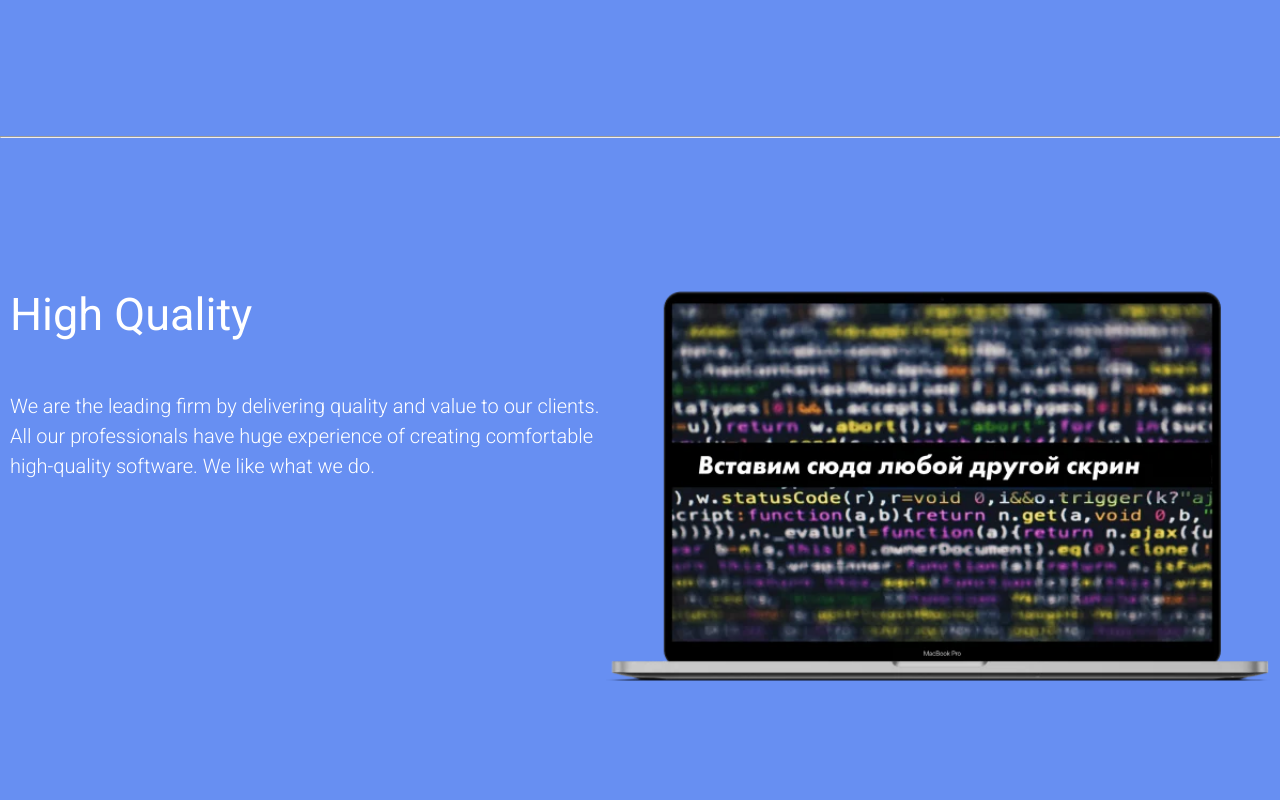
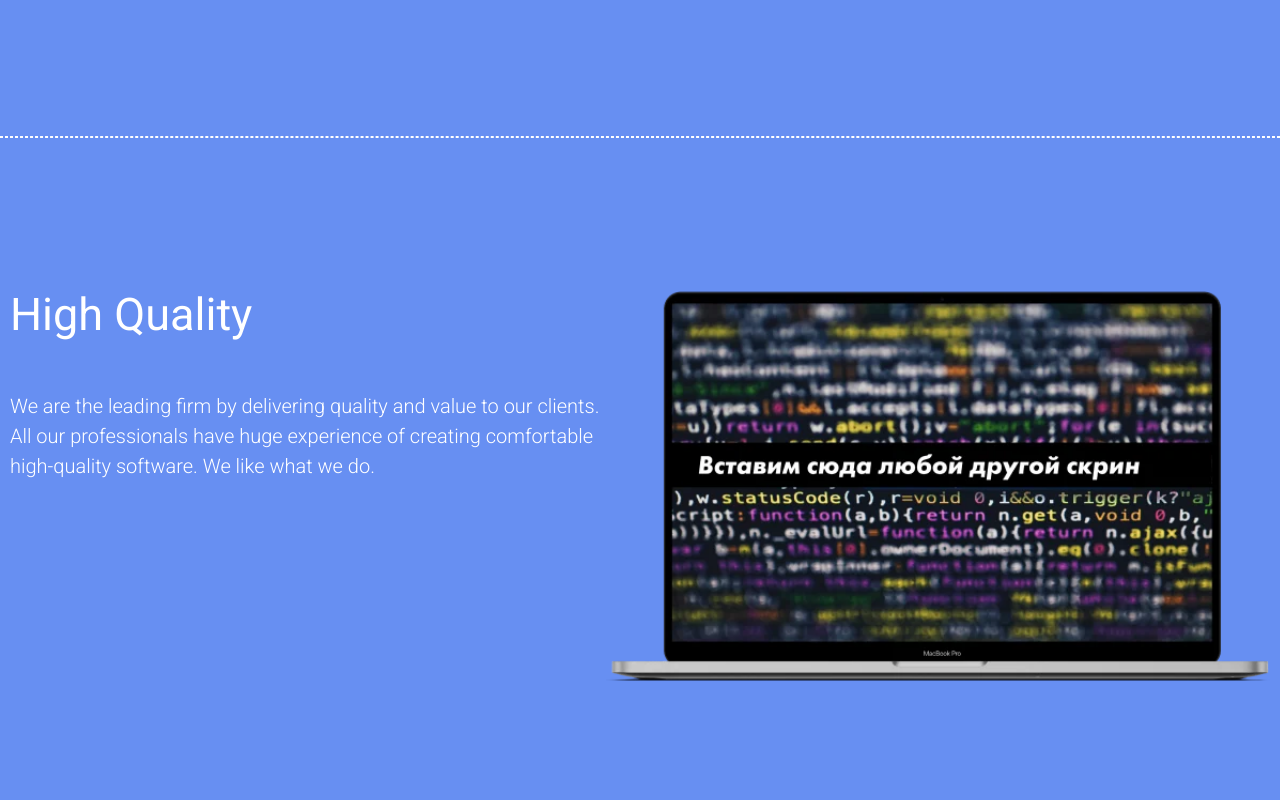
Before and after one commit to ThePepsis/Cloud_landing3, a website built with Parcel: page index.html in a window 1280 px wide. Shown: the part 1560-2360 px from the top of the page. Built offline with nearby package versions, Linux system fonts and the light colour scheme.

Commit message:
fixed hr style in section info

```diff
--- a/styles/_basic.scss
+++ b/styles/_basic.scss
@@ -43,6 +43,7 @@ ul {
 
 hr {
   margin: 0;
+  border: 1px dashed v.$white-co;
   width: 100%;
 }
 
```
Also changed, not shown: dist/index.css, 1 other file.
